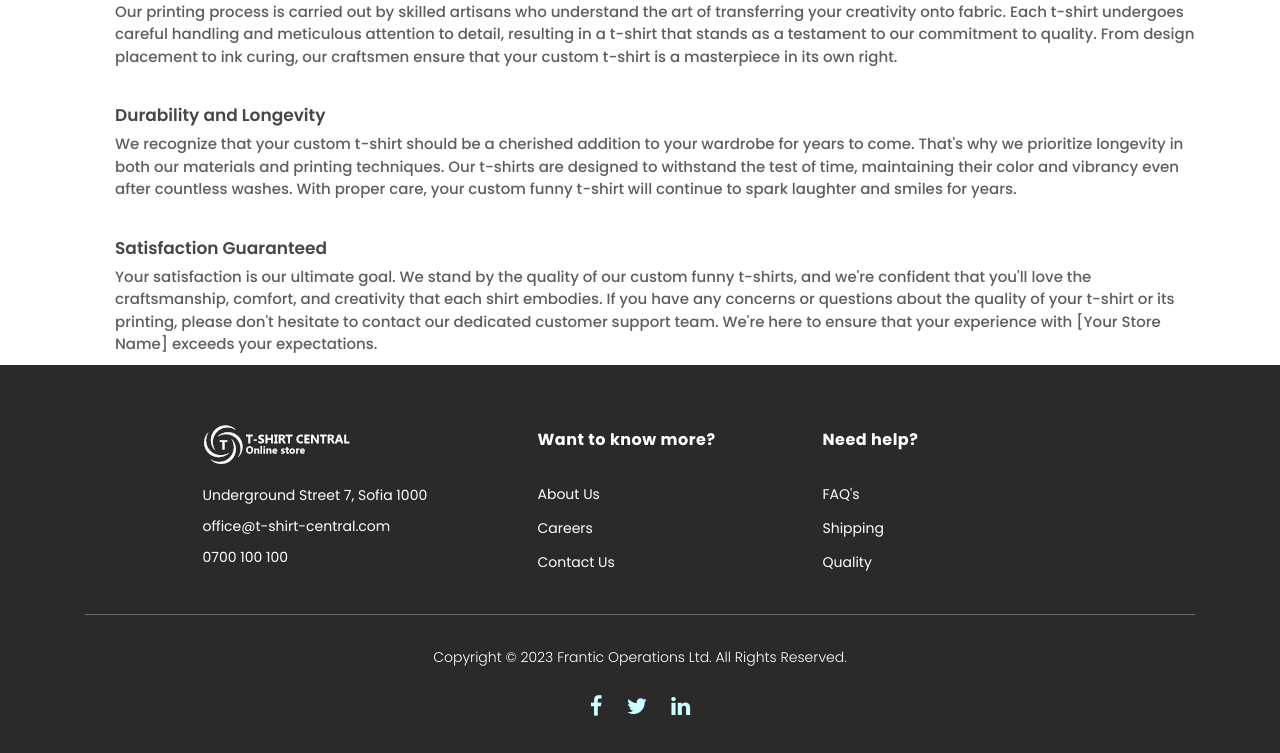
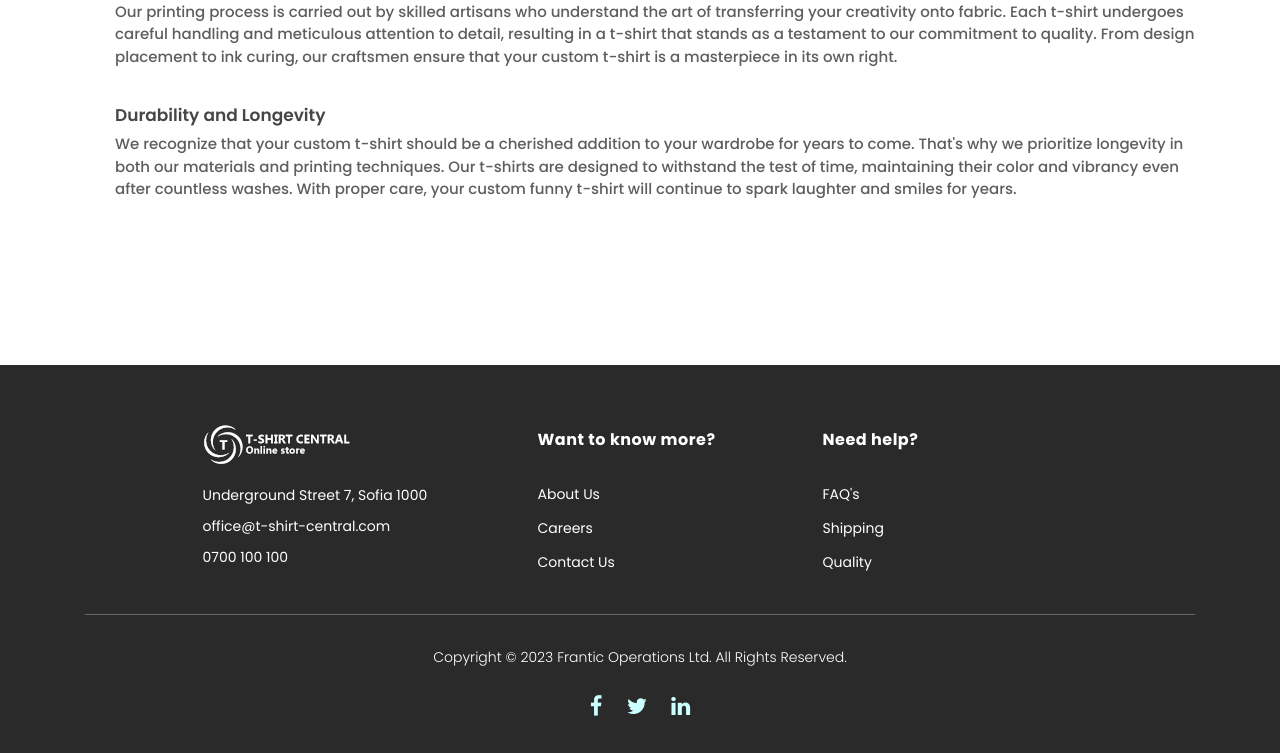
Before and after one commit to m-s-enchev/t_shirt_shop, a Django app: page /quality/ in a window 1280 px wide. Shown: the part 785-1538 px from the top of the page. Run offline with Django 4.2, Linux system fonts and the light colour scheme; some libraries are stand-ins or nearby versions.

```diff
--- a/templates/common/quality.html
+++ b/templates/common/quality.html
@@ -47,12 +47,6 @@
                     after countless washes. With proper care, your custom funny t-shirt will continue to spark laughter
                     and smiles for years.</span>
 
-                <p>Satisfaction Guaranteed</p>
-                <span>Your satisfaction is our ultimate goal. We stand by the quality of our custom funny t-shirts,
-                    and we're confident that you'll love the craftsmanship, comfort, and creativity that each shirt
-                    embodies. If you have any concerns or questions about the quality of your t-shirt or its printing,
-                    please don't hesitate to contact our dedicated customer support team. We're here to ensure that your
-                    experience with [Your Store Name] exceeds your expectations.</span>
 
             </div>
         </div>
```
